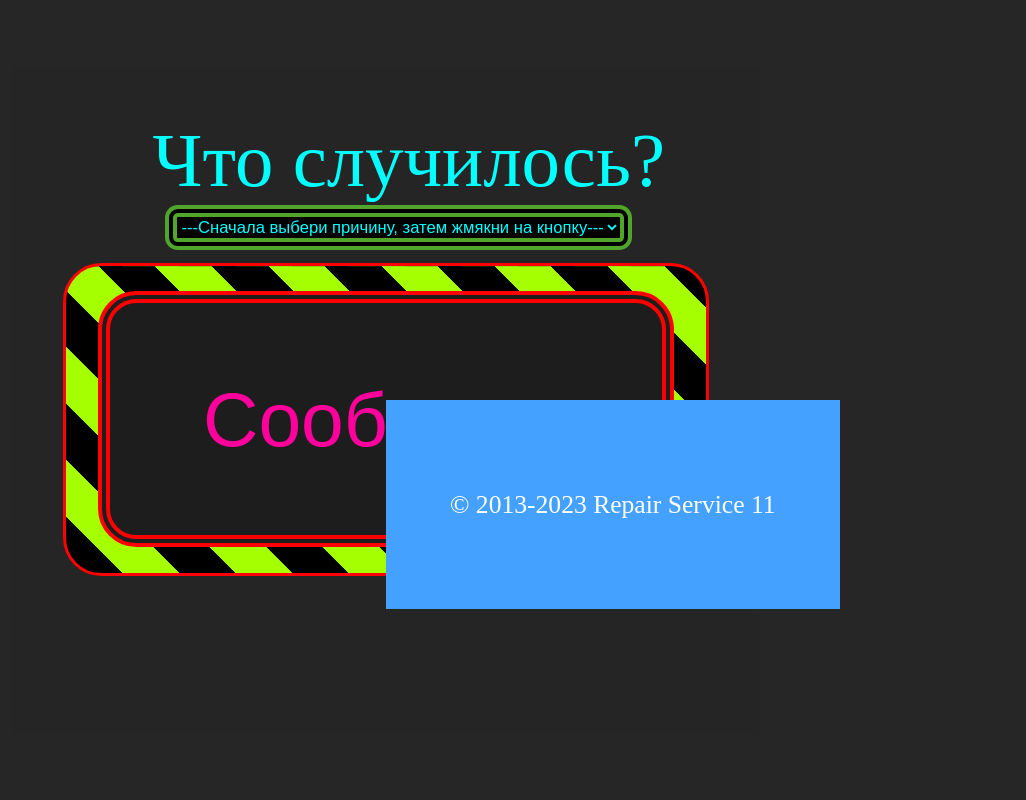
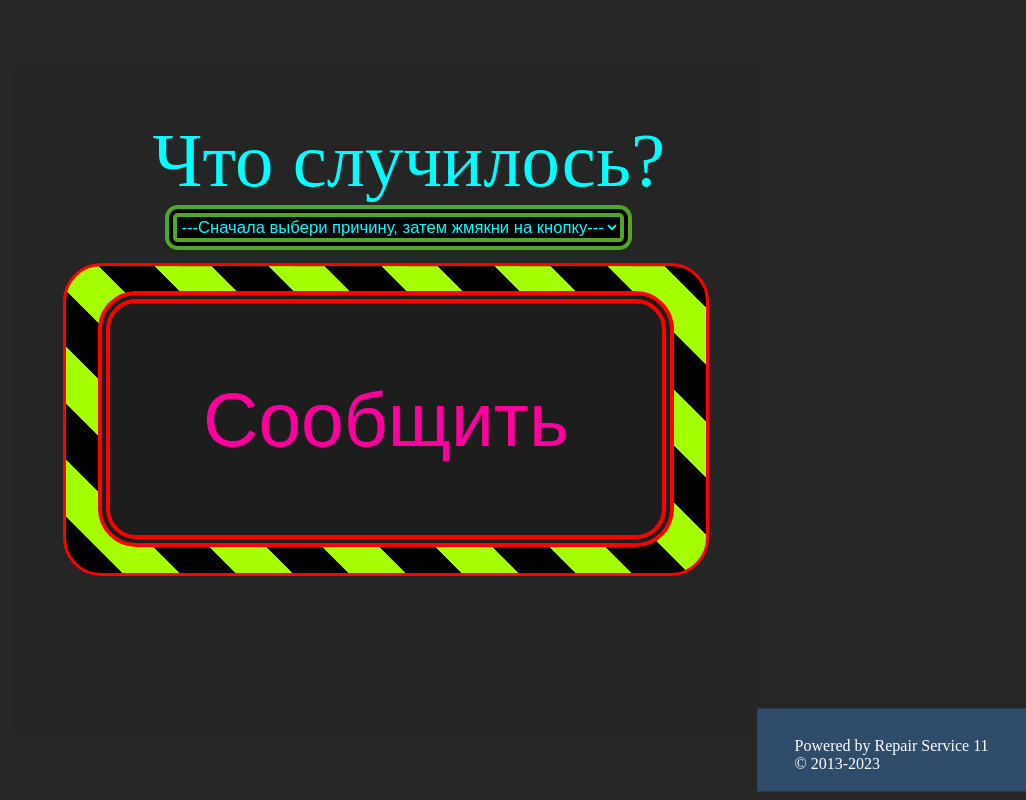
Before and after one commit to Repair-Service-11/Alarm-Panel, a plain HTML site: page index.html in a window 1280 px wide. Shown: the whole page, without its empty margins (254-1280 px from the left). Drawn offline with Linux system fonts and the light colour scheme.

Commit message:
Writing readme.md

```diff
--- a/index.html
+++ b/index.html
@@ -70,12 +70,12 @@
                     <input type="submit" class="center" value="Сообщить"></input>
                 </div>
                 </form>
-                <div><marquee class="alert" scrollamount="20">Предупреждение об ответственности. Данное средство преназначено для оперативного оповещения персонала, однако оно не заменяет сообщения в ЦПДС.</marquee></div>
+                <div><marquee class="alert" scrollamount="20">Предупреждение об ответственности. Данное средство реализщовано с использованием стороннего API, работа которого регламинтируется владельцем данного API, преназначено для оперативного оповещения персонала, однако оно не заменяет отправки сообщений в ЦПДС.</marquee></div>
             </div>
 
 
             <footer>
-            <p>© 2013-2023 Repair Service 11</p>
+                <p>Powered by Repair Service 11 <br>© 2013-2023</p>
             </footer>
 
         </BODY>
--- a/style.css
+++ b/style.css
@@ -82,16 +82,17 @@ article {
 }
 
 footer {
+    width: 19vw;
+    height: 4.5vw;
     display: flex;
     justify-content: center;
-    padding: 5px;
-    background-color: #45a1ff;
+    background-color: #45a2ff50;
     color: #fff;
+    padding: 1vw;
 
-    padding: 5vw;
-    position: fixed; top: 50%; left: 50%;
+    position: fixed; top: 100%; left: 100%;/* Перемещение начальной точки*/
     -webkit-transform: translate(-50%, -50%);
     -ms-transform: translate(-50%, -50%);
-    transform: translate(-0%, -0%);
-    font-size: 2vw;
+    transform: translate(-100%, -110%);
+   /* font-size: 2vw;*/
 }
```
